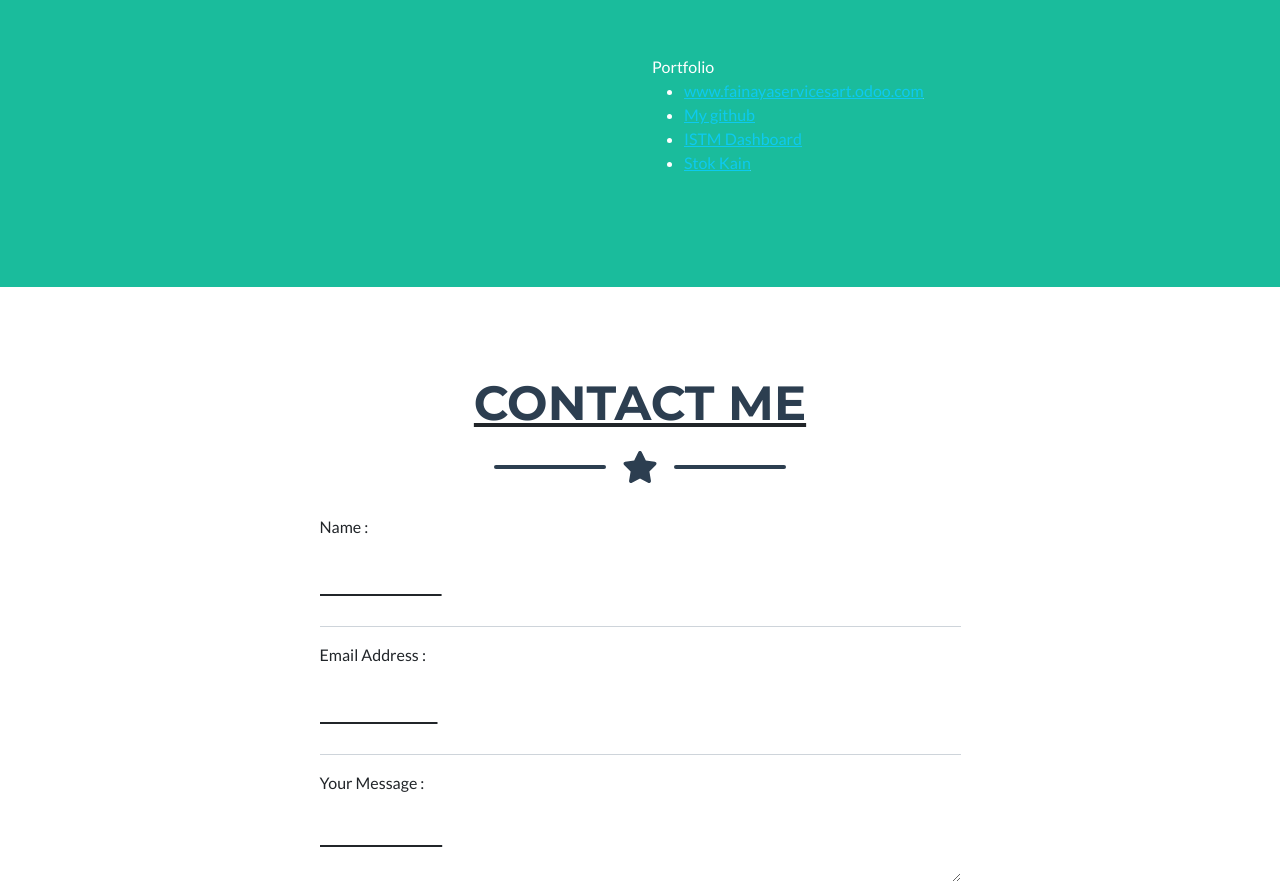
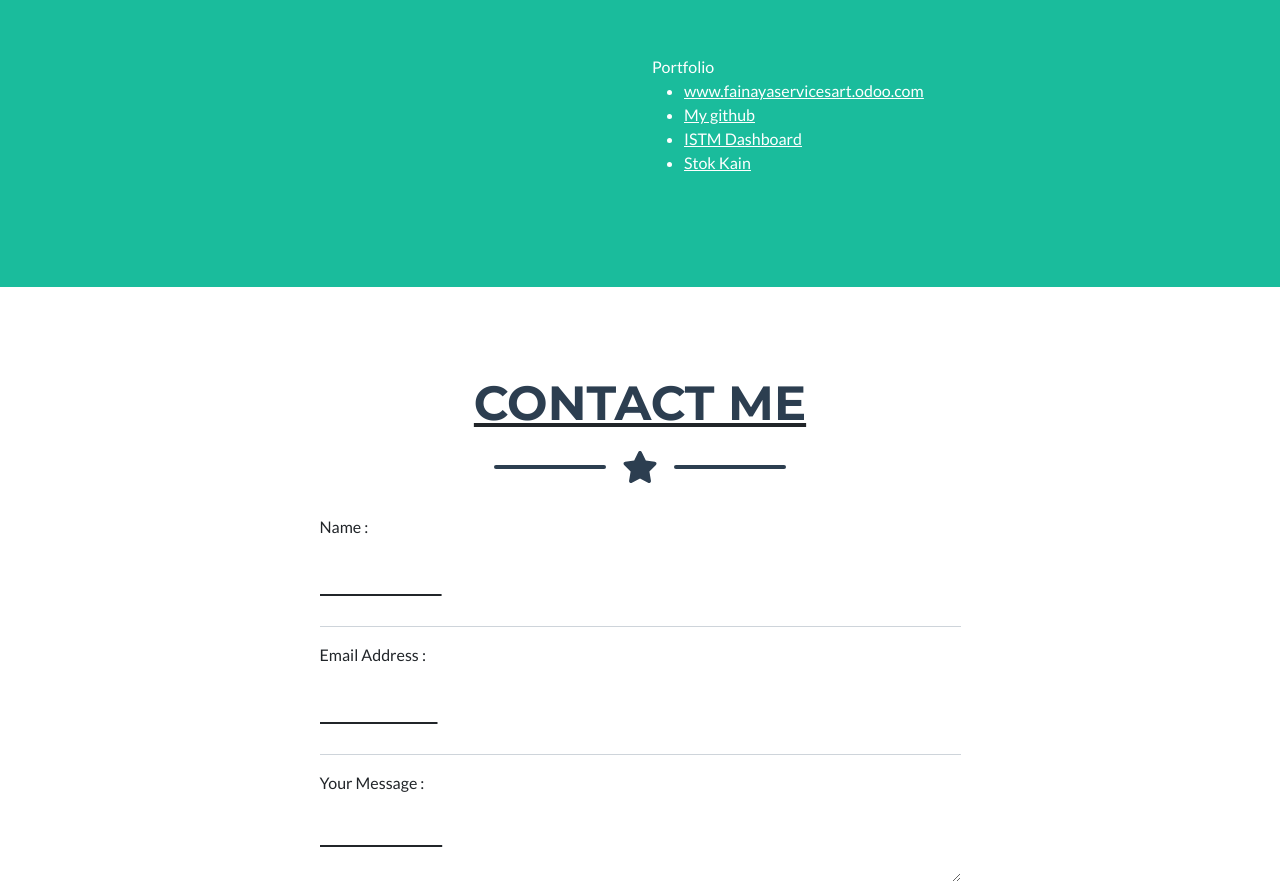
Before and after one commit to agunggema-debug/my-resume, a website: page index.html in a window 1280 px wide. Shown: the part 2672-3553 px from the top of the page. Drawn offline with nearby package versions, Linux system fonts and the light colour scheme; animation ran at ten frames a second.

Commit message:
Change link text color to white in portfolio section
Signed-off-by: agunggema-debug <agunggema@gmail.com>

```diff
--- a/index.html
+++ b/index.html
@@ -209,11 +209,11 @@
               <li>Manajemen Perangkat Keras & Lunak: Instalasi, konfigurasi, dan pemeliharaan perangkat keras dan perangkat lunak.</li>
             </ul> <br />
             <br />Portfolio
-           <ul >
-             <li><u><a class="text-info" href="https://fainayaservicesart.odoo.com" target="_blank"> www.fainayaservicesart.odoo.com </a></li>
-             <li><u><a class="text-info" href="https://github.com/agunggema-debug" target="_blank"> My github </a></u></li>
-             <li><u><a class="text-info" href="https://agunggema-debug.github.io/itsm-dashboard/" target="_blank"> ISTM Dashboard </a></u></li>
-             <li><u><a class="text-info" href="https://prediksi-stok-kain.onrender.com/" target="_blank"> Stok Kain </a></u></li>
+           <ul>
+             <li><u><a style="color:white;" href="https://fainayaservicesart.odoo.com" target="_blank"> www.fainayaservicesart.odoo.com </a></li>
+             <li><u><a style="color:white;" href="https://github.com/agunggema-debug" target="_blank"> My github </a></u></li>
+             <li><u><a style="color:white;" href="https://agunggema-debug.github.io/itsm-dashboard/" target="_blank"> ISTM Dashboard </a></u></li>
+             <li><u><a style="color:white;" href="https://prediksi-stok-kain.onrender.com/" target="_blank"> Stok Kain </a></u></li>
             </ul>
           </div>
         </div>
```
